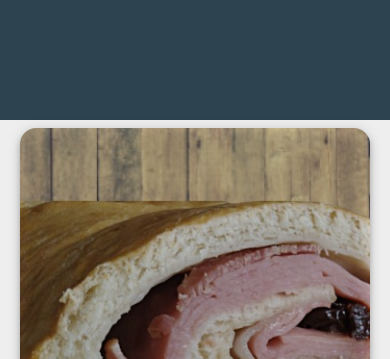
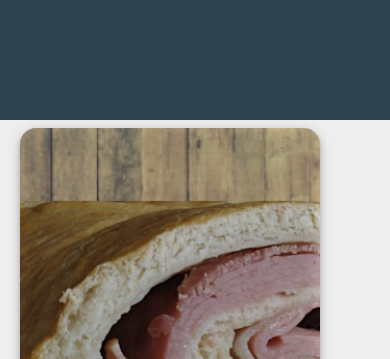
Before and after one commit to FeGaWeb/3emeliendo, a website with bundled scripts: page html/products.html in a window 390 px wide. Shown: the part 360-719 px from the top of the page. Built offline with nearby package versions, Linux system fonts and the light colour scheme; files whose address does not match are found by name.

Commit message:
Se repara error de responsive

```diff
--- a/html/products.html
+++ b/html/products.html
@@ -63,7 +63,7 @@
         </section>
 
         <section class="button_whats">
-            <a href="https://api.whatsapp.com/send?phone=+51931064404&text=Hola Mary! ">
+            <a href="https://api.whatsapp.com/send?phone=+51931064404&text=Hola Mary! Me interesaron tus productos">
                 <img src="../img/redes/g_whats.png" alt="">
             </a>
         </section>
--- a/scss/components/_productos.scss
+++ b/scss/components/_productos.scss
@@ -30,6 +30,9 @@ main {
                   0px 1px 14px 0px rgba(0, 0, 0, 0.12);
                 overflow: hidden;
                 background-size: cover;
+
+
+                    }
                     .card-info {
                     position: relative;
                     width: 100%;
@@ -69,7 +72,13 @@ main {
                     translateZ(0);
                     transition: transform 0.5s ease-out;
                 }
+               @media screen and (max-width: 420px) {
+                .prod-card{
+                    width: 300px !important;
+                    height: 300px !important;
+                }
               }
+
 
               .prod-card:hover .card-info,
               .prod-card:hover .card-info:before {
```
Also changed, not shown: css/estilos.css, 1 other file.
